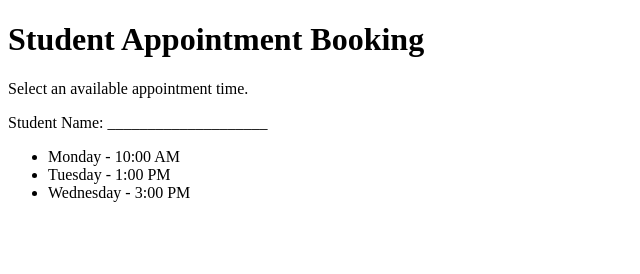
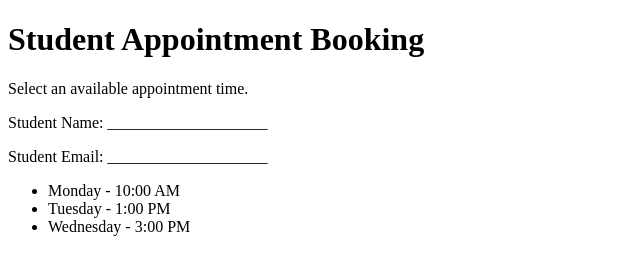
Before and after one commit to SDG765/CP390-Appointment-Lab-SeanDeGuzman, a plain HTML site: page index.html in a window 1280 px wide. Shown: the whole page, without its empty margins (0-640 px from the left). Drawn offline with Linux system fonts and the light colour scheme.

Commit message:
Add student email field

```diff
--- a/index.html
+++ b/index.html
@@ -7,6 +7,7 @@
     <h1>Student Appointment Booking</h1>
     <p>Select an available appointment time.</p>
     <p>Student Name: ____________________</p>
+    <p>Student Email: ____________________</p>
     <ul>
         <li>Monday - 10:00 AM</li>
         <li>Tuesday - 1:00 PM</li>
```
